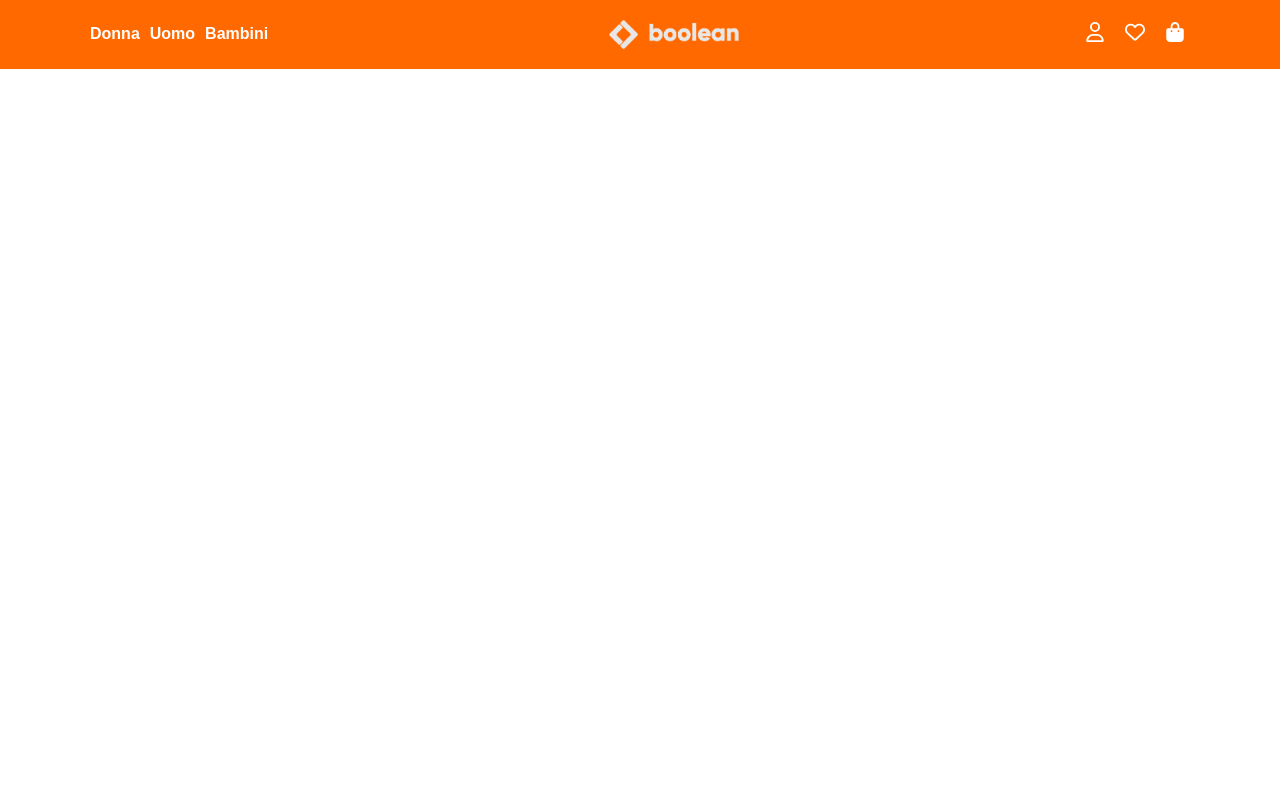
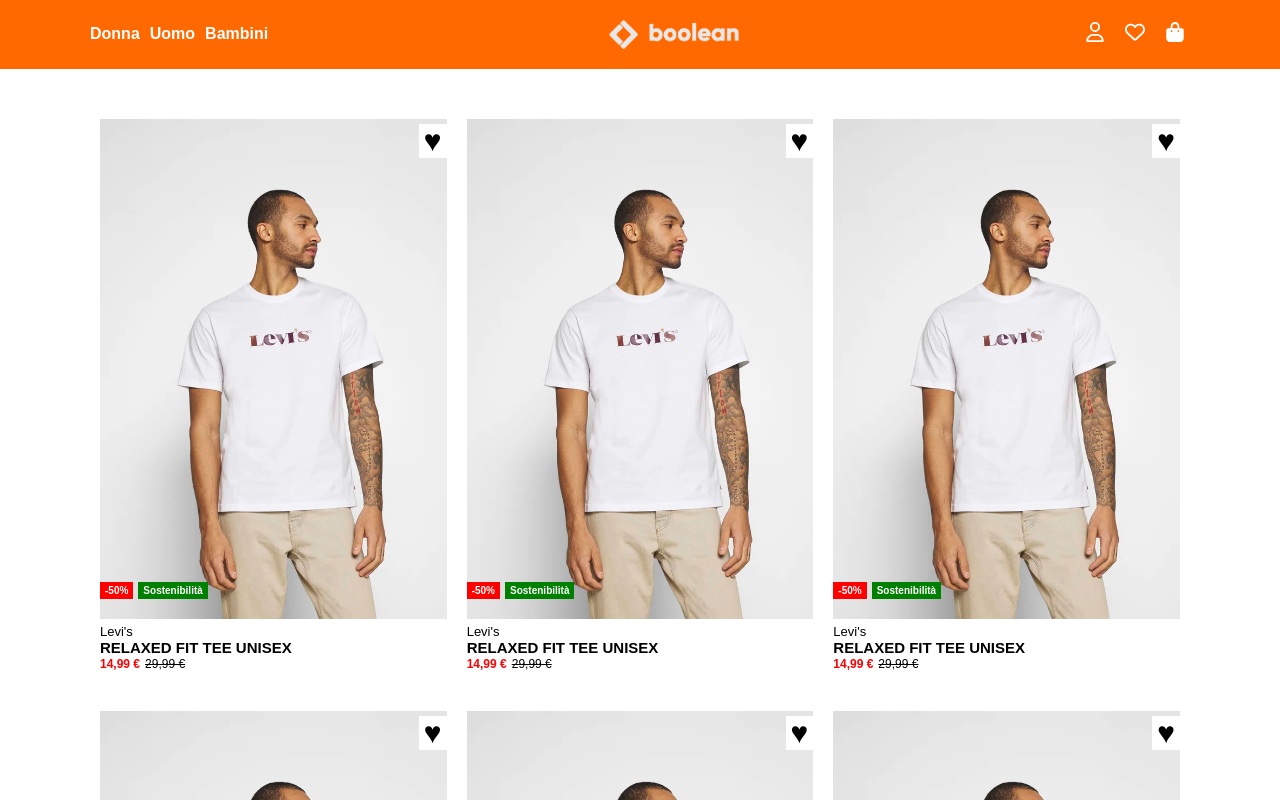
Before and after one commit to Michele-S2001/vite-boolando, a Vue app: page / in a window 1280 px wide. Shown: the top 800 px of the page. Built offline with nearby package versions, Linux system fonts and the light colour scheme.

Commit message:
ADD >Import main component

```diff
--- a/src/App.vue
+++ b/src/App.vue
@@ -1,9 +1,11 @@
 <script>
 import Header from './components/Header.vue';
+import Main from './components/Main.vue';
 
 export default {
   components: {
     Header,
+    Main,
   },
 
   data() {
@@ -17,8 +19,7 @@
 
 <template>
   <Header />
-  <!-- <h2>{{ message }}</h2> -->
-
+  <Main />
 </template>
 
 <style lang="scss">
```
